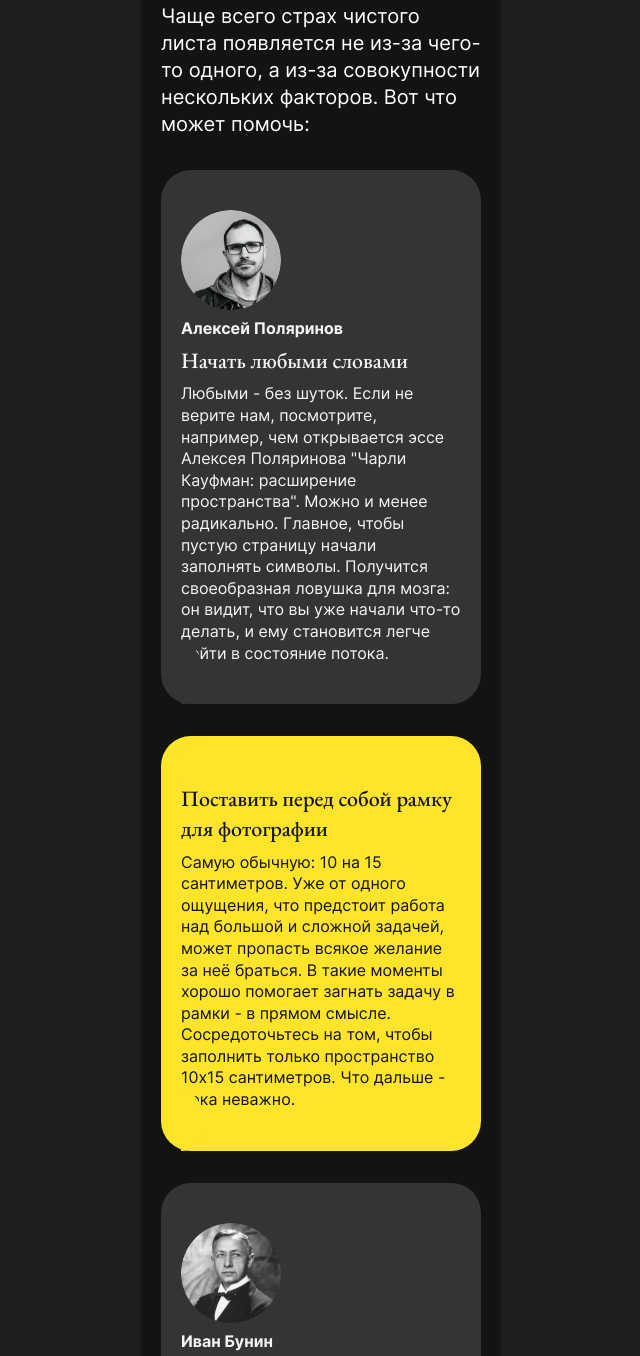
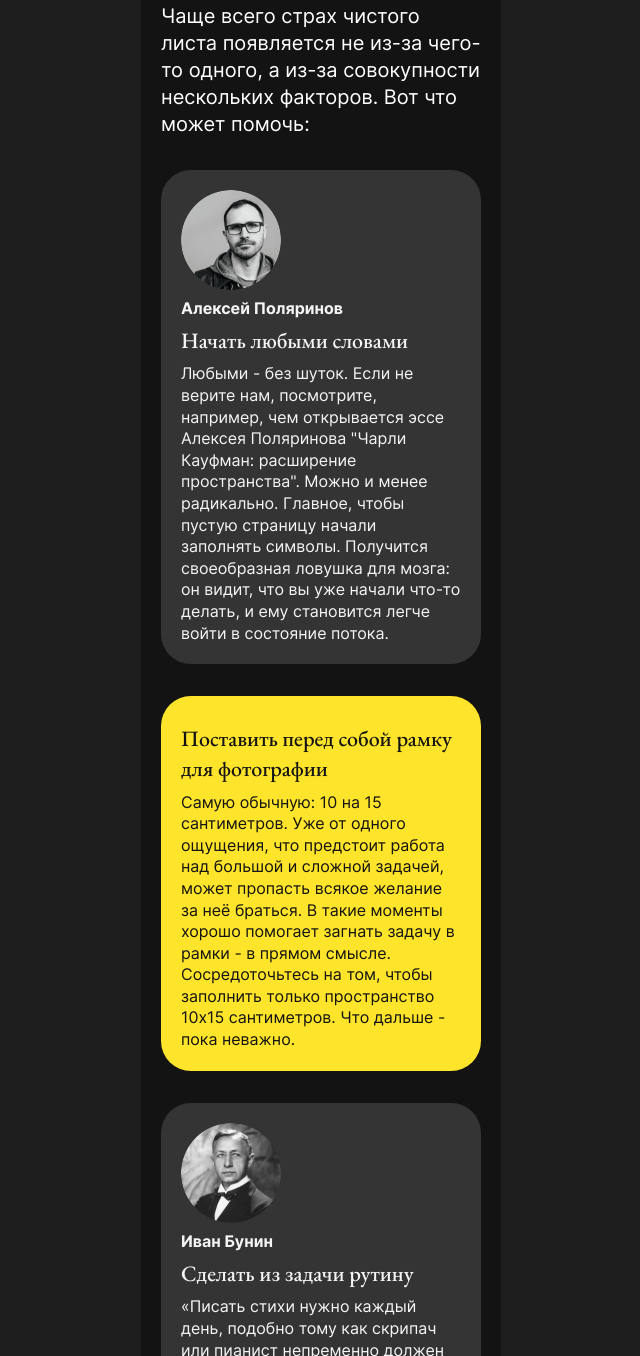
Before and after one commit to runyou91/Project_vscode, a plain HTML site: page index.html in a window 1280 px wide. Shown: the part 2389-3745 px from the top of the page, without its empty margins (319-959 px from the left). Drawn offline with Linux system fonts and the light colour scheme.

Commit message:
done done done

```diff
--- a/index.html
+++ b/index.html
@@ -124,7 +124,7 @@
                 </p>
                 <ul class="card-list">
                     <li class="card card_theme_dark">
-                        <arcticle class="card card_theme_dark">
+                        <arcticle>
                             <div class="card__author">
                                 <img
                                 class="card__author-photo"
@@ -150,7 +150,7 @@
                         </arcticle>
                     </li>
                     <li class="card card_theme_bright">
-                        <arcticle class="card card_theme_bright">
+                        <arcticle>
                             <div class="card__content">
                                 <h4 class="card__title">Поставить перед собой рамку для фотографии</h4>
                                 <div class="card__text">
@@ -167,7 +167,7 @@
                         </arcticle>
                     </li>
                     <li class="card card_theme_dark">
-                        <arcticle class="card card_theme_dark">
+                        <arcticle>
                             <div class="card__author">
                                 <img
                                 class="card__author-photo"
```
